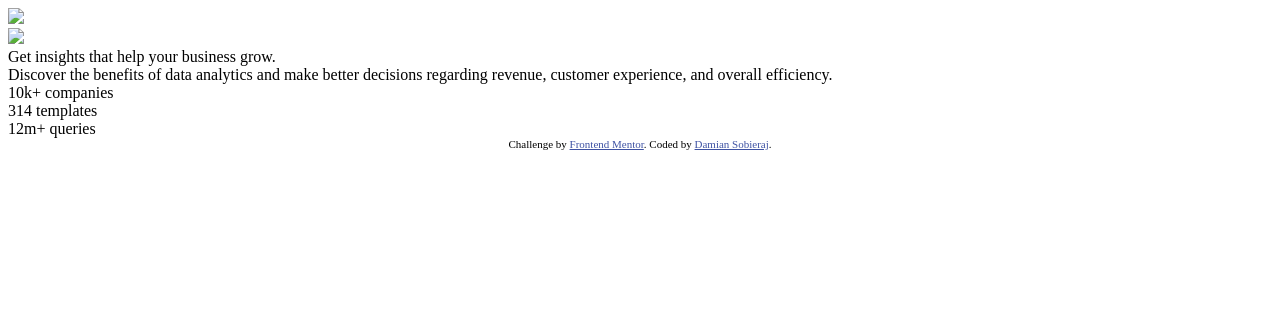
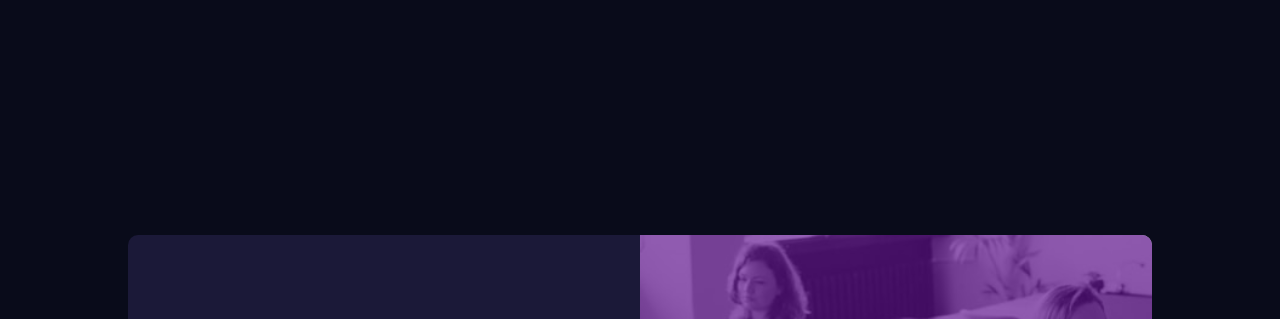
Before and after one commit to Dant3s15/stats-preview-card-component-main2, a plain HTML site: page index.html in a window 1280 px wide. Shown: the top 319 px of the page. Drawn offline with nearby package versions, Linux system fonts and the light colour scheme; files that its build step writes are made by us from their sources; the site is published under a folder, as on GitHub Pages, so addresses that start at the root find nothing.

Commit message:
small fixes

```diff
--- a/index.html
+++ b/index.html
@@ -5,7 +5,7 @@
   <meta name="viewport" content="width=device-width, initial-scale=1.0">
 
   <link rel="icon" type="image/png" sizes="32x32" href="./images/favicon-32x32.png">
-  <link rel="stylesheet" href="/dist/style.css">
+  <link rel="stylesheet" href="style.css">
   <link rel="preconnect" href="https://fonts.gstatic.com">
   <link href="https://fonts.googleapis.com/css2?family=Inter:wght@400;700&family=Lexend+Deca&display=swap" rel="stylesheet">
   <title>Frontend Mentor | Stats preview card component</title>
@@ -17,8 +17,8 @@
 <body>
   <div class="main">
     <div class="box">
-          <div class="box__image-mobile"> <img src="/images/image-header-mobile.jpg"><div class="overlay"></div> </div>
-          <div class="box__image-desktop"> <img src="/images/image-header-desktop.jpg"> <div class="overlay"></div></div>
+          <div class="box__image-mobile"> <img src="images/image-header-mobile.jpg"><div class="overlay"></div> </div>
+          <div class="box__image-desktop"> <img src="images/image-header-desktop.jpg"> <div class="overlay"></div></div>
       <div class="box__text">
         <div class="box__text-title">
                Get <span>insights </span> that help your business grow.
--- /dev/null
+++ b/style.css
@@ -0,0 +1,230 @@
+body {
+  font-size: 0.9375rem;
+  font-family: inter;
+  font-weight: 400;
+  color: rgba(255, 255, 255, 0.75);
+}
+
+html {
+  font-size: 100%;
+  -webkit-box-sizing: border-box;
+          box-sizing: border-box;
+}
+
+*, *::before, *::after {
+  -webkit-box-sizing: inherit;
+          box-sizing: inherit;
+}
+
+body {
+  background-color: #090b1a;
+}
+
+.box {
+  display: block;
+  color: rgba(255, 255, 255, 0.75);
+  background-color: #1b1938;
+  margin: .9375rem;
+  border-radius: 10px;
+  overflow: auto;
+  max-width: 100%;
+  max-height: 100%;
+  margin-top: 6.25rem;
+}
+
+@media (min-width: 1200px) {
+  .box {
+    display: -ms-grid;
+    display: grid;
+    -ms-grid-columns: 50% 50%;
+        grid-template-columns: 50% 50%;
+    margin: 235px 120px;
+  }
+}
+
+.box__image-desktop {
+  display: -ms-grid;
+  display: grid;
+  position: relative;
+  -webkit-box-ordinal-group: 2;
+      -ms-flex-order: 1;
+          order: 1;
+}
+
+@media (max-width: 1200px) {
+  .box__image-desktop {
+    visibility: hidden;
+  }
+}
+
+.box__image-desktop img {
+  position: absolute;
+  display: block;
+  -ms-flex-item-align: center;
+      -ms-grid-row-align: center;
+      align-self: center;
+  -ms-grid-column-align: center;
+      justify-self: center;
+  background-repeat: no-repeat;
+  height: 100%;
+  width: 100%;
+  -o-object-fit: cover;
+     object-fit: cover;
+}
+
+@media (max-width: 1200px) {
+  .box__image-desktop img {
+    max-width: 0;
+  }
+}
+
+.box__image-mobile {
+  display: -ms-grid;
+  display: grid;
+  -o-object-fit: contain;
+     object-fit: contain;
+  position: relative;
+  -webkit-box-ordinal-group: 3;
+      -ms-flex-order: 2;
+          order: 2;
+}
+
+@media (min-width: 1200px) {
+  .box__image-mobile {
+    visibility: hidden;
+  }
+}
+
+.box__image-mobile img {
+  display: block;
+  background-repeat: no-repeat;
+  height: 100%;
+  width: 100%;
+  -o-object-fit: cover;
+     object-fit: cover;
+}
+
+@media (min-width: 1200px) {
+  .box__image-mobile img {
+    max-width: 0;
+  }
+}
+
+@media (min-width: 1200px) {
+  .box__text {
+    padding: 5.9375rem;
+  }
+}
+
+.box__text-title {
+  font-size: 1.625rem;
+  font-weight: 700;
+  color: white;
+  padding-bottom: 2.0625rem;
+  text-align: center;
+}
+
+@media (max-width: 1200px) {
+  .box__text-title {
+    padding-left: 2.5rem;
+    padding-right: 2.5rem;
+    padding-top: 3.125rem;
+  }
+}
+
+@media (min-width: 1200px) {
+  .box__text-title {
+    text-align: start;
+    font-size: 2.375rem;
+  }
+}
+
+.box__text-title span {
+  color: #aa5cdb;
+}
+
+.box__text-description {
+  padding-bottom: 3.75rem;
+  text-align: center;
+  color: rgba(255, 255, 255, 0.6);
+}
+
+@media (max-width: 1200px) {
+  .box__text-description {
+    padding-left: 2.5rem;
+    padding-right: 2.5rem;
+  }
+}
+
+@media (min-width: 1200px) {
+  .box__text-description {
+    text-align: start;
+  }
+}
+
+.box__text .flex {
+  color: white;
+  display: -webkit-box;
+  display: -ms-flexbox;
+  display: flex;
+  font-size: 1.625rem;
+  font-weight: 700;
+  -webkit-box-orient: vertical;
+  -webkit-box-direction: normal;
+      -ms-flex-direction: column;
+          flex-direction: column;
+  -webkit-box-align: center;
+      -ms-flex-align: center;
+          align-items: center;
+  text-align: center;
+}
+
+@media (max-width: 1200px) {
+  .box__text .flex {
+    padding-left: 1.125rem;
+    padding-right: 1.125rem;
+  }
+}
+
+.box__text .flex span {
+  padding-top: 1.0625rem;
+  display: block;
+  color: rgba(255, 255, 255, 0.6);
+  font-size: .75rem;
+  text-transform: uppercase;
+}
+
+@media (min-width: 1200px) {
+  .box__text .flex {
+    text-align: start;
+    display: -ms-grid;
+    display: grid;
+    -ms-grid-columns: 33% 33% 33%;
+        grid-template-columns: 33% 33% 33%;
+    -webkit-box-orient: horizontal;
+    -webkit-box-direction: normal;
+        -ms-flex-direction: row;
+            flex-direction: row;
+    -webkit-box-pack: center;
+        -ms-flex-pack: center;
+            justify-content: center;
+  }
+}
+
+@media (max-width: 1200px) {
+  .box__text .flex > * {
+    padding-bottom: 2.625rem;
+  }
+}
+
+.overlay {
+  position: absolute;
+  top: 0;
+  left: 0;
+  right: 0;
+  bottom: 0;
+  width: 100%;
+  height: 100%;
+  max-width: 100%;
+  background: rgba(94, 15, 143, 0.664);
+}
```
